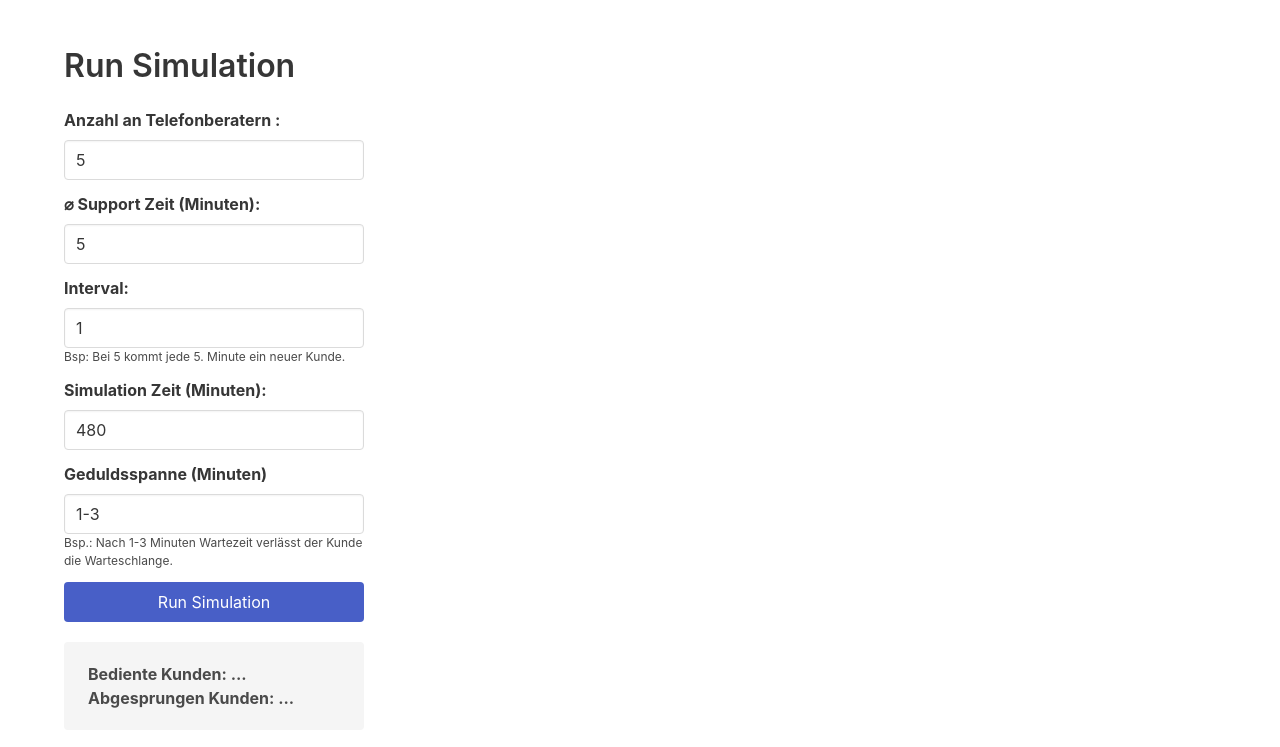
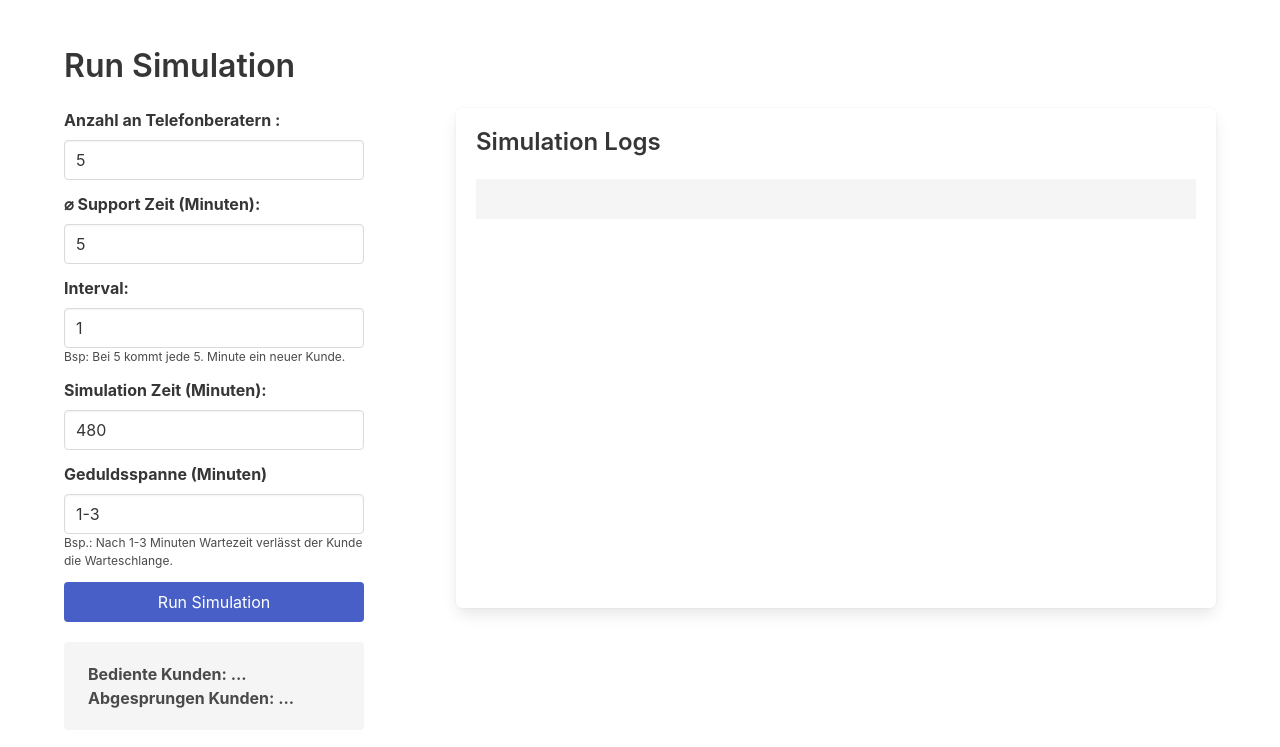
Before and after one commit to tombk556/Call-Center-Simulation, a Flask app: page / in a window 1280 px wide. Shown: the top 747 px of the page. Run offline with Flask 3, Linux system fonts and the light colour scheme.

Commit message:
added loggin

```diff
--- a/app.py
+++ b/app.py
@@ -22,7 +22,10 @@ def run_model():
                                                            customer_interval=CUSTOMER_INTERVAL,
                                                            sim_time=SIM_TIME, patience=PATIENCE)
 
-    return jsonify({"customer_handled": customer_handled, "impatient_customers": impatient_customers})
+    with open('call_center_log.log', 'r') as file:
+        logs = file.read()
+
+    return jsonify({"customer_handled": customer_handled, "impatient_customers": impatient_customers, "logs": logs})
 
 if __name__ == '__main__':
     app.run(host="0.0.0.0", port=3000, debug=True)
--- a/static/index.js
+++ b/static/index.js
@@ -21,11 +21,12 @@ $(document).ready(function() {
             }),
             success: function(response) {
                 $('#results').html(`
-                    <div class="notification ">
+                    <div class="notification">
                         <p class="is-size-6 has-text-weight-bold">Bediente Kunden: ${response.customer_handled}</p>
                         <p class="is-size-6 has-text-weight-bold">Abgesprungen Kunden: ${response.impatient_customers}</p>
                     </div>
                 `);
+                $('#logs').text(response.logs);
             }
         });
     });
--- a/templates/index.html
+++ b/templates/index.html
@@ -59,6 +59,11 @@
                     </div>
                 </div>
                 <div class="column is-two-third">
+                    <div class="box" id="log-output" style="height: 500px; overflow-y: scroll;">
+                        <h2 class="title is-4">Simulation Logs</h2>
+                        <pre id="logs"></pre>
+                    </div>
+                </div>
             </div>
         </div>
     </section>
```
